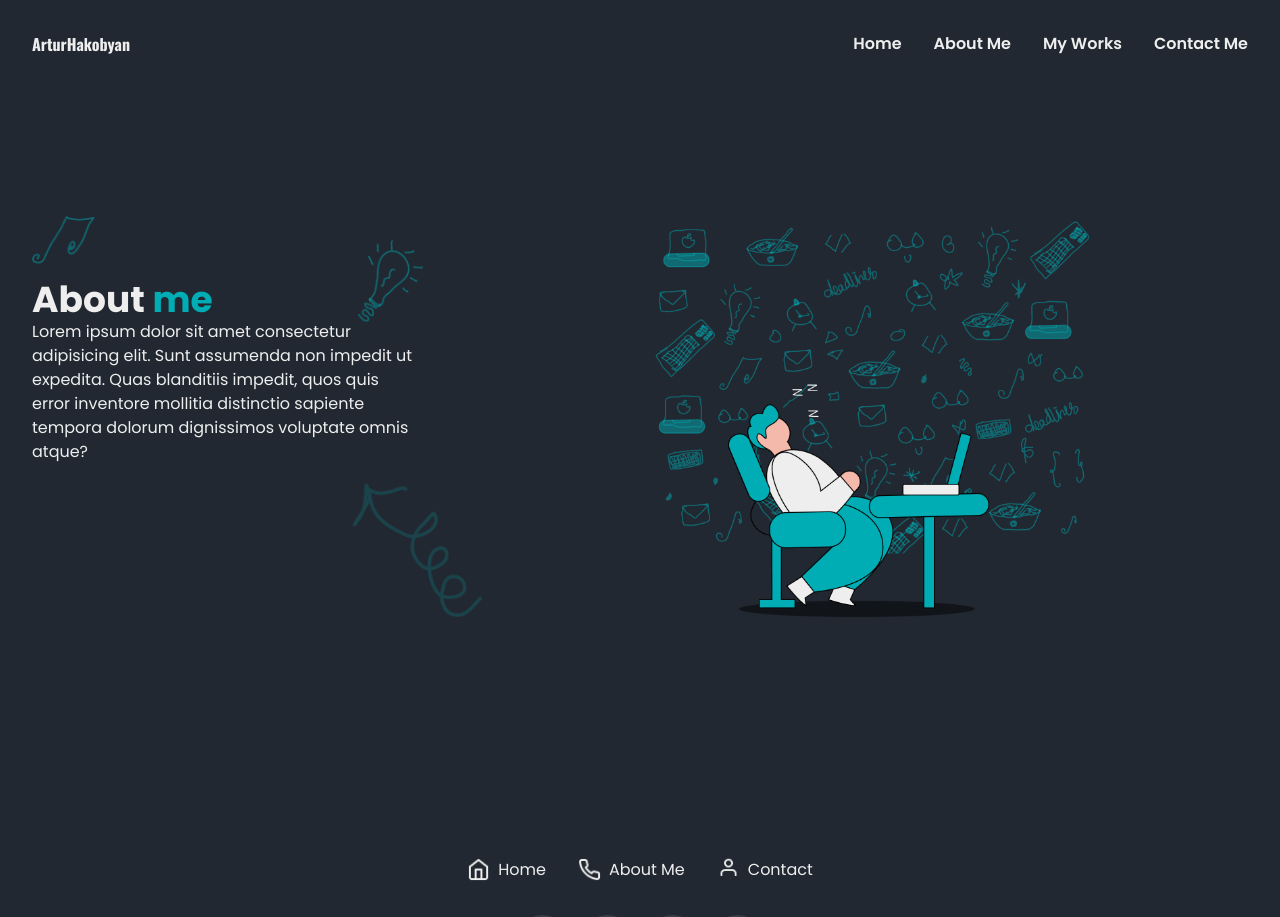
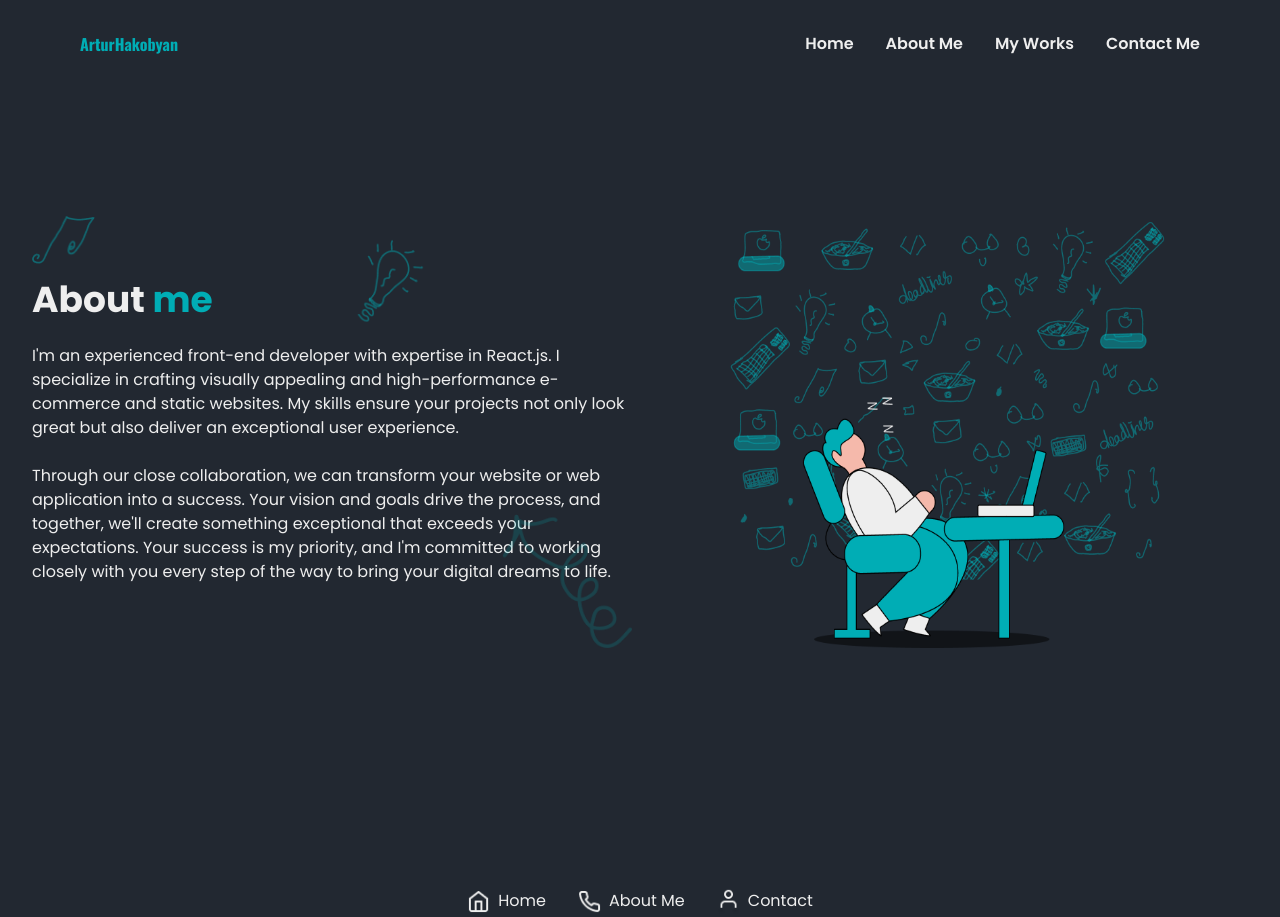
Before and after one commit to ArthurHakobyan/ah-website, a Next.js app: page /about-me in a window 1280 px wide. Shown: the top 917 px of the page. Built offline with nearby package versions, Linux system fonts and the light colour scheme.

Commit message:
finish the website

```diff
--- a/app/about-me/page.jsx
+++ b/app/about-me/page.jsx
@@ -1,24 +1,65 @@
-import React from 'react'
-import Image from 'next/image'
+"use client";
+import React from "react";
+import Image from "next/image";
 
 const AboutPage = () => {
   return (
     <section>
-      <div className='md:flex md:gap-4 container mx-auto px-8 py-32 '>
-
-
-
-        <div className='flex-1 text-cream pt-16 pb-16 relative'>
-            <div className='absolute top-0 left-0'><Image src="/images/graphics/about-me-vectors/Vector 141.png " alt="vector image" width={63} height={48}/></div>
-            <div className='absolute top-5 left-80'><Image src="/images/graphics/about-me-vectors/lightbulb.png " alt="vector image" width={75} height={90}/></div>
-            <div className='absolute bottom-0 left-80'><Image src="/images/graphics/about-me-vectors/Vector 186.png " alt="vector image" width={130} height={130}/></div>
-            <h2 className='font-bold text-4xl'>About <span className='text-azure'>me</span></h2>
-            <p className='w-96'>Lorem ipsum dolor sit amet consectetur adipisicing elit. Sunt assumenda non impedit ut expedita. Quas blanditiis impedit, quos quis error inventore mollitia distinctio sapiente tempora dolorum dignissimos voluptate omnis atque?</p>
+      <div className="md:flex md:gap-4 container mx-auto px-8 py-32 ">
+        <div className="flex-1 text-cream pt-16 pb-16 relative">
+          <div className="absolute top-0 left-0">
+            <Image
+              src="/images/graphics/about-me-vectors/Vector 141.png "
+              alt="vector image"
+              width={63}
+              height={48}
+            />
+          </div>
+          <div className="absolute top-5 left-80">
+            <Image
+              src="/images/graphics/about-me-vectors/lightbulb.png "
+              alt="vector image"
+              width={75}
+              height={90}
+            />
+          </div>
+          <div className="absolute bottom-0 right-0">
+            <Image
+              src="/images/graphics/about-me-vectors/Vector 186.png "
+              alt="vector image"
+              width={130}
+              height={130}
+            />
+          </div>
+          <h2 className="font-bold text-4xl">
+            About <span className="text-azure">me</span>
+          </h2>
+          <p className="md:w-auto w-80 py-6">
+            I'm an experienced front-end developer with expertise in React.js. I
+            specialize in crafting visually appealing and high-performance
+            e-commerce and static websites. My skills ensure your projects not
+            only look great but also deliver an exceptional user experience.{" "}
+          </p>
+          <p className="md:w-auto w-80">
+            Through our close collaboration, we can transform your website or
+            web application into a success. Your vision and goals drive the
+            process, and together, we'll create something exceptional that
+            exceeds your expectations. Your success is my priority, and I'm
+            committed to working closely with you every step of the way to bring
+            your digital dreams to life.{" "}
+          </p>
         </div>
-        <div className='flex-1 md:shrink-0'><Image src="/images/graphics/about-me-vectors/Group 2351.png " alt="vector image" width={450} height={450}/></div>
+        <div className="flex justify-center flex-1 md:shrink-0">
+          <Image
+            src="/images/graphics/about-me-vectors/Group 2351.png "
+            alt="vector image"
+            width={450}
+            height={450}
+          />
+        </div>
       </div>
     </section>
-  )
-}
+  );
+};
 
-export default AboutPage
+export default AboutPage;
--- a/app/components/logo/NavLogo.jsx
+++ b/app/components/logo/NavLogo.jsx
@@ -1,5 +1,6 @@
 import React from "react";
 import { Oswald } from "next/font/google";
+import Link from "next/link";
 
 const oswald = Oswald({
   subsets: ["latin"],
@@ -9,9 +10,11 @@ const oswald = Oswald({
 const NavLogo = () => {
   return (
     <div>
-      <div className={`text-cream font-[700] ${oswald.className}`}>
-        ArturHakobyan
-      </div>
+      <Link href="/">
+        <div className={`text-azure font-[700] ${oswald.className}`}>
+          ArturHakobyan
+        </div>
+      </Link>
     </div>
   );
 };
--- /dev/null
+++ b/app/currently-working/page.jsx
@@ -0,0 +1,14 @@
+'use client'
+import React from 'react'
+
+const page = () => {
+  return (
+    <section className='h-[50vh] flex justify-center items-center'>
+        <div className='text-center '>
+          <h2 className='uppercase text-cream font-bold text-lg'>This page is under the construction</h2>
+        </div>
+    </section>
+  )
+}
+
+export default page
--- a/app/my-works/page.jsx
+++ b/app/my-works/page.jsx
@@ -1,43 +1,54 @@
+'use client'
+
 import React from "react";
 import Image from "next/image";
+import Link from "next/link";
 
 const MyWorksPage = () => {
   return (
-    <div className="md:relative ">
-      <div className="hidden md:block bg-my-works-bg brightness-75 w-full py-80"></div>
-      <section className="md:absolute top-0 left-0 w-full py-28 flex flex-col container mx-auto">
+    <div>
+
+      <section className="bg-works-bg bg-repeat bg-center backdrop-opacity-[70] w-full py-20 flex-col mx-auto">
         <div className="md:mx-32 mx-auto pb-16 text-center">
           <h2 className="font-bold text-cream text-6xl">
             My Recent <span className="text-azure">Works</span>
           </h2>
         </div>
-        <div className="flex flex-wrap justify-center gap-4 w-full mx-auto">
-          <div className="bg-gray bg-opacity-70 p-8 inline-block rounded-xl">
+        <div className="flex flex-col md:flex-row gap-5 md:w-full justify-center items-stretch w-80 mx-auto">
+          <div className="flex justify-center items-center bg-gray bg-opacity-70 p-8 my-4 rounded-xl">
+            <Link href="/currently-working">
               <Image
                 src="/images/graphics/my-recent-works/Course Website Landing Page Thumbnail 1.png "
                 alt="vector image"
                 width={200}
-              height={100}
+                height={200}
               />
+            </Link>
           </div>
-          <div className="bg-gray bg-opacity-70 p-8 inline-block rounded-xl">
+          <div className="flex justify-center items-center bg-gray bg-opacity-70 p-8 my-4 rounded-xl">
+            <Link href="/currently-working">
               <Image
                 src="/images/graphics/my-recent-works/Group 1.png "
                 alt="vector image"
                 width={200}
-              height={100}
+                height={200}
               />
+            </Link>
           </div>
-          <div className="bg-gray bg-opacity-70 p-8 inline-block rounded-xl">
+          <div className="flex justify-center items-center bg-gray bg-opacity-70 p-8 my-4 rounded-xl">
+            <Link href="/currently-working">
               <Image
                 src="/images/graphics/my-recent-works/Group 2.png "
                 alt="vector image"
                 width={200}
-              height={100}
+                height={200}
               />
+            </Link>
           </div>
         </div>
       </section>
+
+
     </div>
   );
 };
--- a/app/navbar/page.jsx
+++ b/app/navbar/page.jsx
@@ -13,10 +13,10 @@ const Navbar = () => {
   };
 
   return (
-    <div className="bg-dark-blue py-8 px-8 sticky top-0 left-0 right-0 z-10">
+    <div className="bg-dark-blue py-8 px-8 md:px-20 sticky top-0 left-0 right-0 z-10">
       <div className="flex justify-between container mx-auto">
         <NavLogo />
-        <div className=" text-cream font-semibold">
+        <div className=" text-cream font-semibold ">
           <ul className="hidden md:flex gap-8">
             <li>
               <Link href="/">
--- a/tailwind.config.js
+++ b/tailwind.config.js
@@ -15,7 +15,7 @@ module.exports = {
       },
 
       backgroundImage: {
-        'my-works-bg': "url('/images/graphics/my-recent-works/doodle items.png')",
+        'works-bg': "url('/images/graphics/my-recent-works/doodle items.png')",
       }
     },
   },
```
Also changed, not shown: app/footer/footer.jsx (+4 -50 lines). Lines whose indentation alone changed are shown as unchanged.
